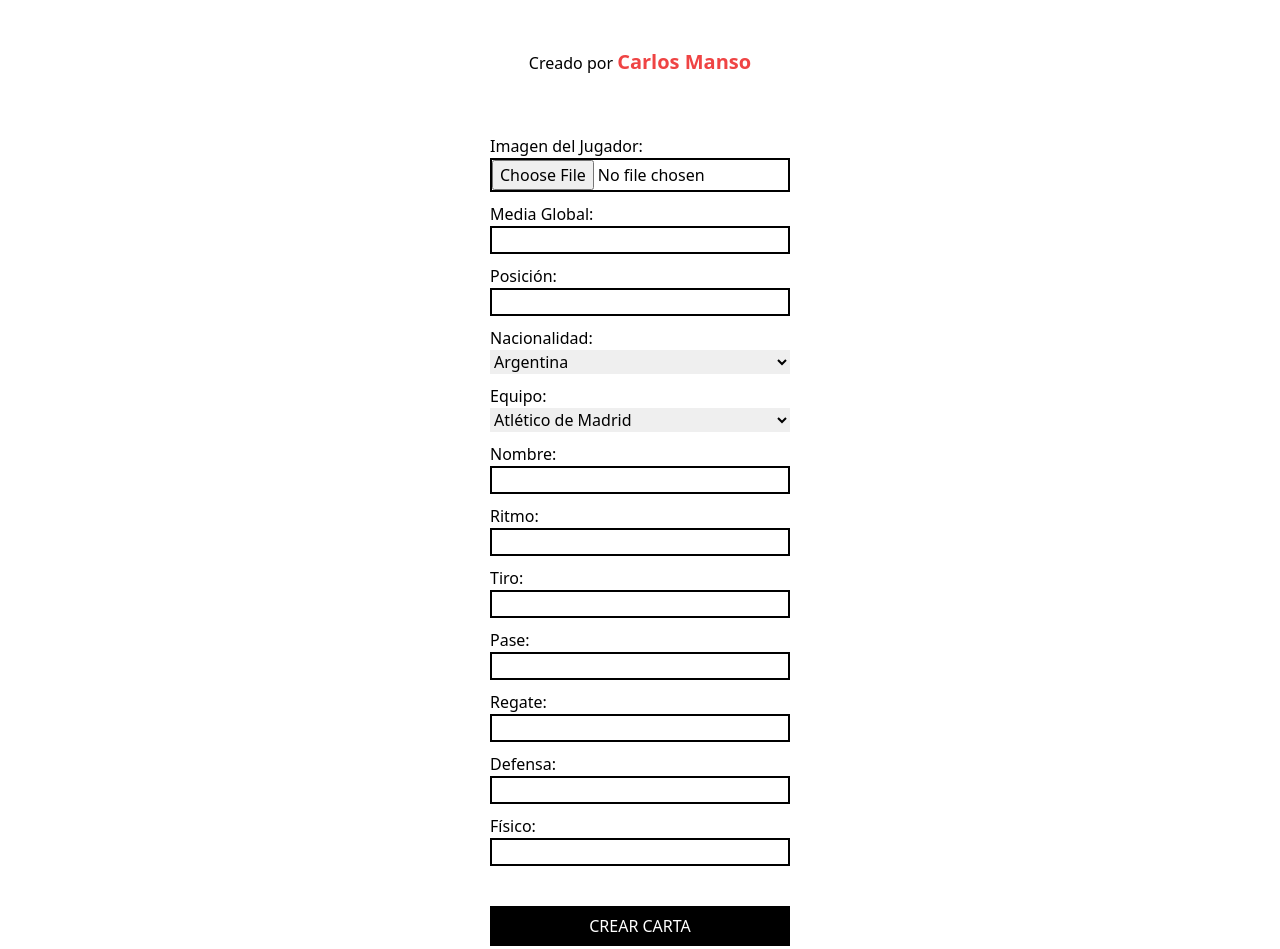
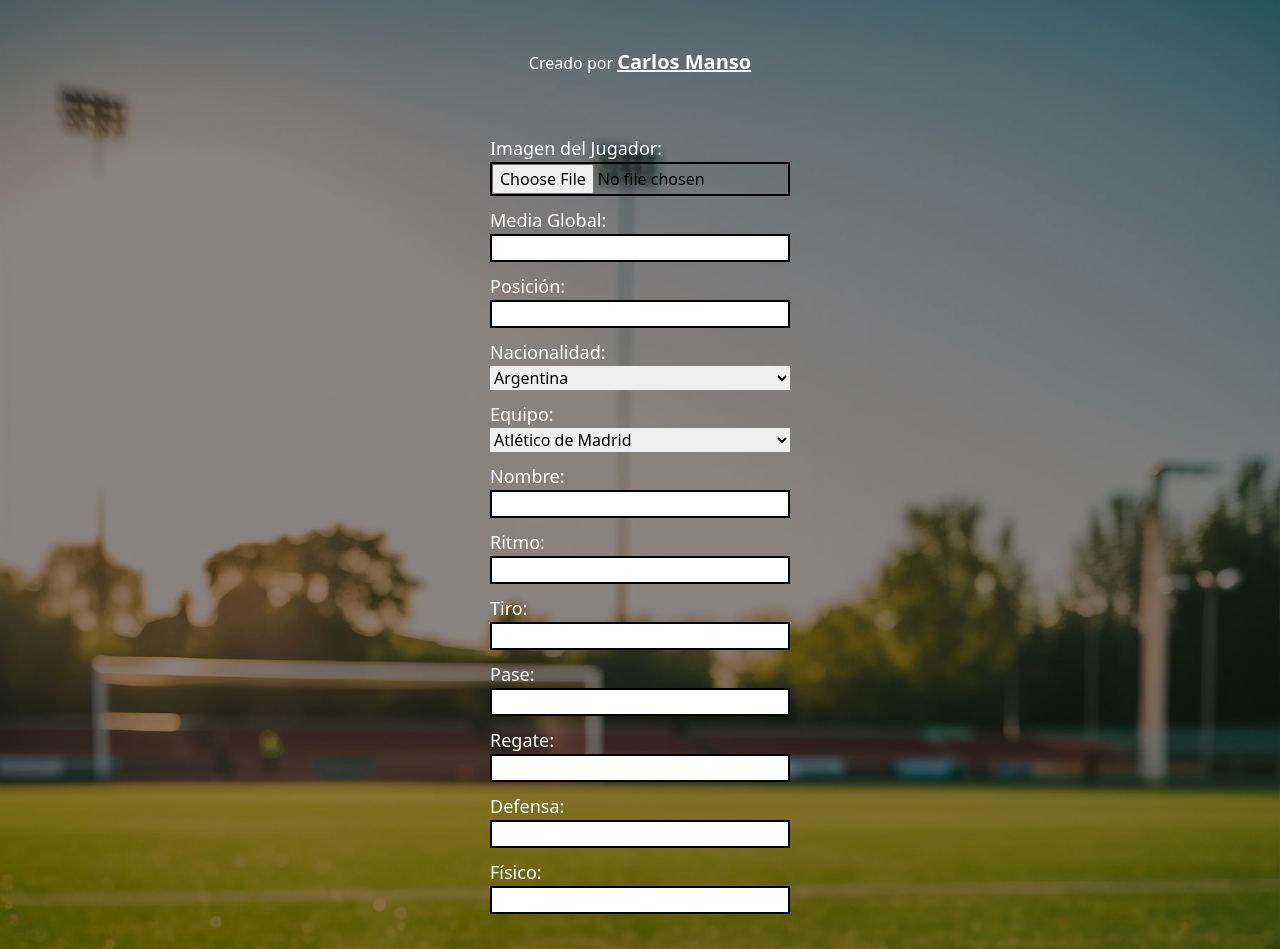
Before and after one commit to CarlosMansoPerez/fifacards, a plain HTML site: page index.html in a window 1280 px wide. Shown: the top 949 px of the page. Drawn offline with nearby package versions, Linux system fonts and the light colour scheme.

Commit message:
Add files via upload

```diff
--- a/index.html
+++ b/index.html
@@ -9,25 +9,25 @@
 
     <title>Document</title>
 </head>
-<body class="flex flex-col justify-center items-center">
+<body class="flex flex-col justify-center items-center" style="background-image: url('./img/campo.jpg'); background-size: cover; background-repeat: no-repeat;">
 
-    <div class="mt-12">
-        <p>Creado por <a class="text-red-500 font-bold pt-12 text-xl" href="https://carlosmanso.es">Carlos Manso</a></p>
+    <div class="mt-12 w-full text-white text-center">
+        <p>Creado por <a class="underline font-bold pt-12 text-xl" href="https://carlosmanso.es">Carlos Manso</a></p>
     </div>
 
-    <div class="mt-12">
+    <div class="mt-12 pb-20">
 
         <form id="playerForm">
-            <label for="image">Imagen del Jugador:</label>
+            <label class="text-white text-lg" for="image">Imagen del Jugador:</label>
             <input type="file" id="image" name="image" accept="image/*" required>
 
-            <label for="rating">Media Global:</label>
+            <label class="text-white text-lg" for="rating">Media Global:</label>
             <input type="number" id="rating" name="rating" required>
 
-            <label for="position">Posición:</label>
+            <label class="text-white text-lg" for="position">Posición:</label>
             <input type="text" id="position" name="position" required>
 
-            <label for="nationality">Nacionalidad:</label>
+            <label class="text-white text-lg" for="nationality">Nacionalidad:</label>
             <select id="nationality" name="nationality" required>
                 <option value="argentina.jpg">Argentina</option>
                 <option value="brasil.jpg">Brasil</option>
@@ -39,7 +39,7 @@
                 <option value="usa.jpg">USA</option>
             </select>
 
-            <label for="team">Equipo:</label>
+            <label class="text-white text-lg" for="team">Equipo:</label>
             <select id="team" name="team" required>
                 <option value="atletico.png">Atlético de Madrid</option>
                 <option value="barcelona.png">FC Barcelona</option>
@@ -50,28 +50,28 @@
                 <option value="united.png">Man. United</option>
             </select>
 
-            <label for="name">Nombre:</label>
+            <label class="text-white text-lg" for="name">Nombre:</label>
             <input type="text" id="name" name="name" required>
 
-            <label for="pace">Ritmo:</label>
+            <label class="text-white text-lg" for="pace">Ritmo:</label>
             <input type="number" id="pace" name="pace" required>
 
-            <label for="shooting">Tiro:</label>
+            <label class="text-white text-lg" for="shooting">Tiro:</label>
             <input type="number" id="shooting" name="shooting" required>
 
-            <label for="passing">Pase:</label>
+            <label class="text-white text-lg" for="passing">Pase:</label>
             <input type="number" id="passing" name="passing" required>
 
-            <label for="dribbling">Regate:</label>
+            <label class="text-white text-lg" for="dribbling">Regate:</label>
             <input type="number" id="dribbling" name="dribbling" required>
 
-            <label for="defense">Defensa:</label>
+            <label class="text-white text-lg" for="defense">Defensa:</label>
             <input type="number" id="defense" name="defense" required>
 
-            <label for="physical">Físico:</label>
+            <label class="text-white text-lg" for="physical">Físico:</label>
             <input type="number" id="physical" name="physical" required>
 
-            <button type="submit" class="mt-10 bg-black text-white uppercase py-2">Crear Carta</button>
+            <button type="submit" class="mt-10 bg-white text-green-700 font-bold uppercase py-2">Crear Carta</button>
         </form>
     </div>
 
```
Also changed, not shown: img/campo.jpg (added), img/campo.webp (added).
